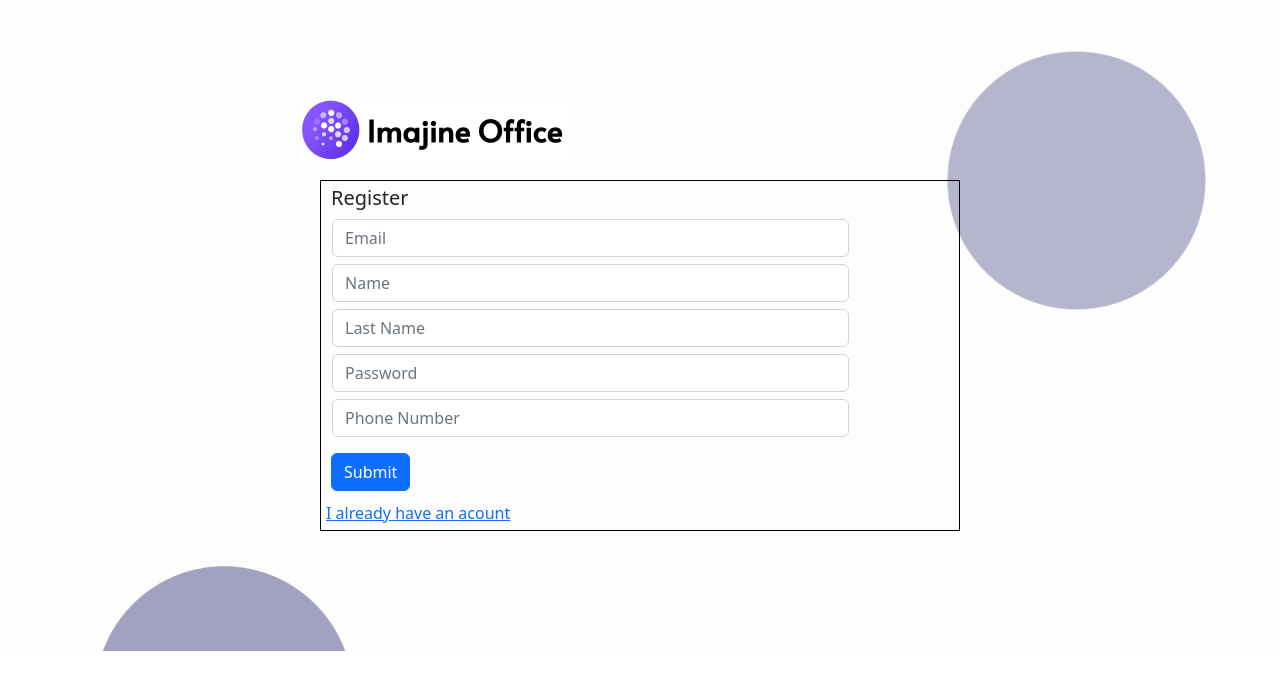
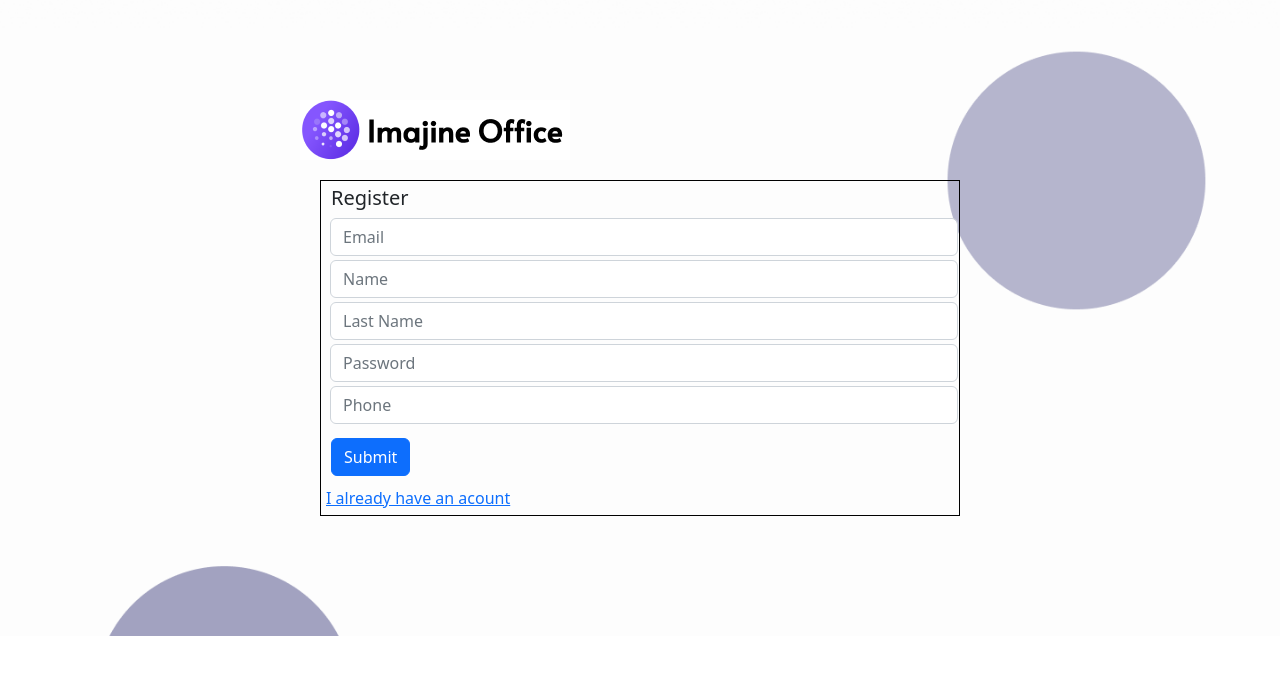
Before and after one commit to ImajineEstebanSD/ImajineOffice, a React (Create React App) app: page / in a window 1280 px wide. Shown: the top 690 px of the page. Built offline with nearby package versions, Linux system fonts and the light colour scheme.

Commit message:
intento de uso del Formik

```diff
--- a/package.json
+++ b/package.json
@@ -7,6 +7,7 @@
     "@testing-library/react": "^13.4.0",
     "@testing-library/user-event": "^13.5.0",
     "bootstrap": "^5.2.2",
+    "formik": "^2.2.9",
     "react": "^18.2.0",
     "react-bootstrap": "^2.5.0",
     "react-dom": "^18.2.0",
--- /dev/null
+++ b/src/componentes/Input.js
@@ -0,0 +1,20 @@
+import React from 'react';
+import { Form } from 'react-bootstrap';
+
+function Input({ name, value, placeholder, onChange }) {
+  return (
+    <>
+      <Form.Group>
+        <Form.Control
+          className='m-1 input'
+          name={name}
+          value={value}
+          placeholder={placeholder}
+          onChange={onChange}
+        ></Form.Control>
+      </Form.Group>
+    </>
+  );
+}
+
+export default Input;
--- a/src/componentes/Registro.js
+++ b/src/componentes/Registro.js
@@ -1,89 +1,66 @@
 import { React, useState } from 'react';
 import { Button, Form } from 'react-bootstrap';
 import { Link } from 'react-router-dom';
+import { Formik } from 'formik';
+
+import Input from './Input';
+
 import '../hojas-estilo/Registro.css';
 
 function Registro() {
-  const [email, setEmail] = useState('');
-  const [name, setName] = useState('');
-  const [lastName, setLastName] = useState('');
-  const [pass, setPass] = useState('');
-  const [phone, setPhone] = useState('');
+  const valores = {
+    email: '',
+    name: '',
+    lastName: '',
+    pass: '',
+    phone: '',
+  };
 
   return (
     <div className='contenedor-registro'>
       <h2>Register</h2>
+      <Formik initialValues={{ ...valores }}>
+        {({ values, isValid, handleChange }) => {
+          return (
             <Form>
-        <Form.Group className='grupo'>
-          <Form.Control
+              <Input
                 name='email'
+                value={values.email}
                 placeholder='Email'
-            onChange={(ev) => {
-              const {
-                target: { value },
-              } = ev;
-              setEmail(value);
-            }}
-          ></Form.Control>
-        </Form.Group>
-        <Form.Group className='grupo'>
-          <Form.Control
-            name='nombre'
-            placeholder='Name'
-            onChange={(ev) => {
-              const {
-                target: { value },
-              } = ev;
-              setName(value);
-            }}
-          ></Form.Control>
-        </Form.Group>
-        <Form.Group className='grupo'>
-          <Form.Control
-            name='Apellido'
+                onChange={handleChange}
+              />
+              <Input name='name' value={values.name} placeholder='Name' onChange={handleChange} />
+              <Input
+                name='lastName'
+                value={values.lastName}
                 placeholder='Last Name'
-            onChange={(ev) => {
-              const {
-                target: { value },
-              } = ev;
-              setLastName(value);
-            }}
-          ></Form.Control>
-        </Form.Group>
-        <Form.Group className='grupo'>
-          <Form.Control
-            name='Password'
+                onChange={handleChange}
+              />
+              <Input
+                name='pass'
+                value={values.pass}
                 placeholder='Password'
-            onChange={(ev) => {
-              const {
-                target: { value },
-              } = ev;
-              setPass(value);
-            }}
-          ></Form.Control>
-        </Form.Group>
-        <Form.Group className='grupo'>
-          <Form.Control
-            name='Telefono'
-            placeholder='Phone Number'
-            onChange={(ev) => {
-              const {
-                target: { value },
-              } = ev;
-              setPhone(value);
-            }}
-          ></Form.Control>
-        </Form.Group>
-      </Form>
-
+                onChange={handleChange}
+              />
+              <Input
+                name='phone'
+                value={values.phone}
+                placeholder='Phone'
+                onChange={handleChange}
+              />
               <Button
-        className='btn'
+                type='submit'
+                disabled={!isValid}
                 onClick={() => {
-          console.log({ email, name, lastName, pass, phone });
+                  console.log({ values });
                 }}
               >
                 Submit
               </Button>
+            </Form>
+          );
+        }}
+      </Formik>
 
       <div>
         <Link className='link' to='/login'>
```
Also changed, not shown: 1 other file (tests, documents, lock files or other folders). Lines whose indentation alone changed are shown as unchanged.
